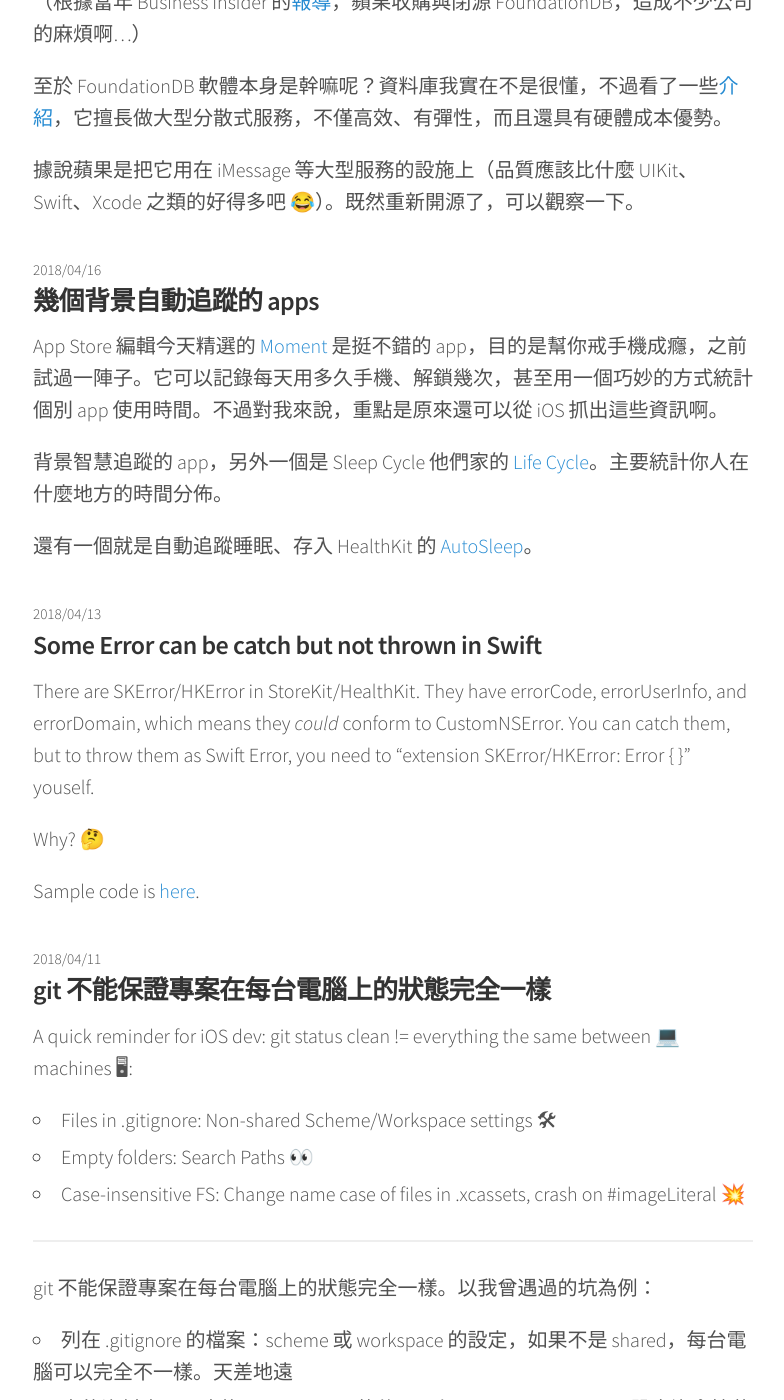
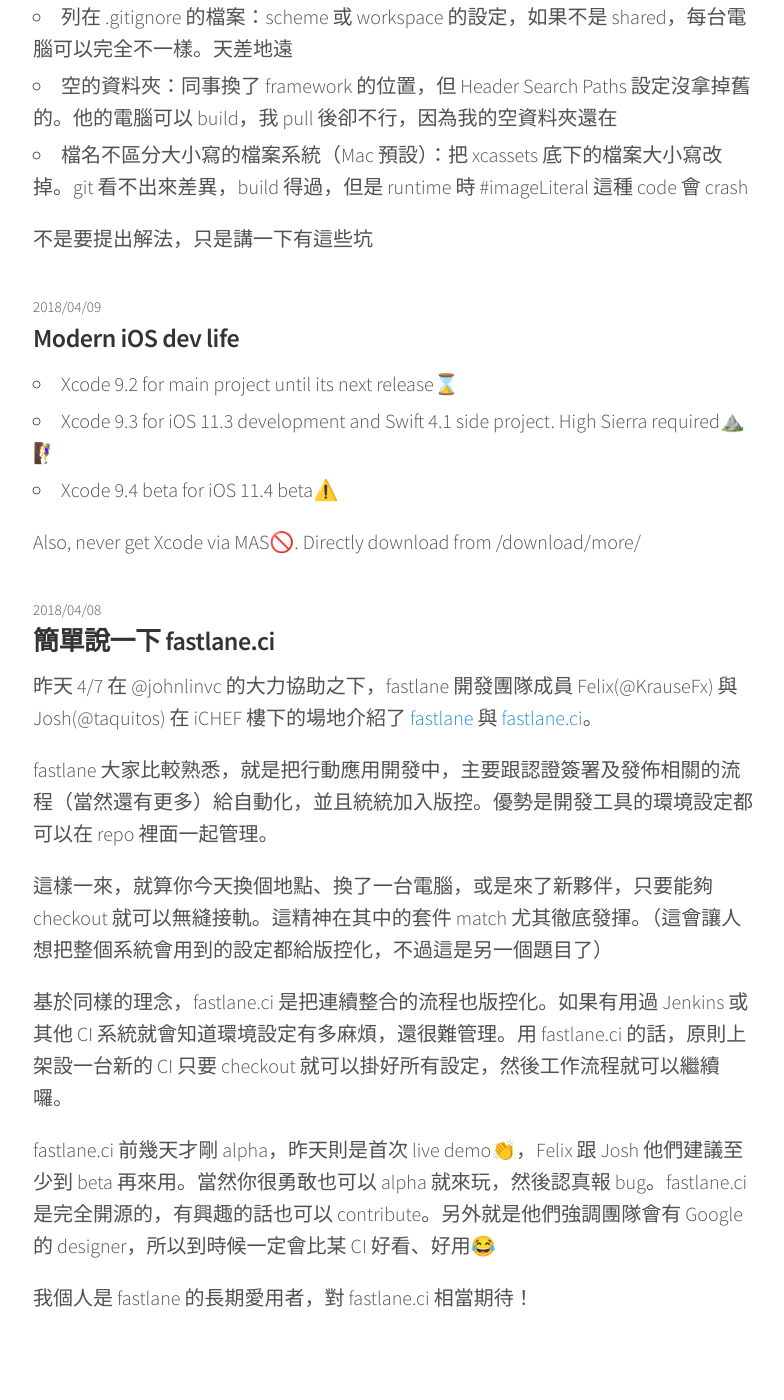
Before and after one commit to ethanhuang13/13h.tw, a Jekyll site: the page built from index.html, in a window 1280 px wide and 1400 px high, scrolled down 1146 px. Shown: the whole window, without its empty margins (247-1031 px from the left). Built offline with Jekyll 4.4.1, drawn with Linux system fonts in a browser that asks for light colours; the list of posts is cut into pages by our own code; some of the changed text lies outside the part shown.

Commit message:
Delete some posts

```diff
--- a/_posts/2018-04-09-modern-ios-dev-life.md
+++ b/_posts/2018-04-09-modern-ios-dev-life.md
@@ -2,7 +2,6 @@
 layout: post
 title: Modern iOS dev life
 ---
-Modern iOS dev life:
 - Xcode 9.2 for main project until its next release⌛️
 - Xcode 9.3 for iOS 11.3 development and Swift 4.1 side project. High Sierra required⛰️🧗‍♀️
 - Xcode 9.4 beta for iOS 11.4 beta⚠️
--- a/_posts/2018-04-13-some-error-can-be-catch-but-not-thrown.md
+++ /dev/null
@@ -1,9 +0,0 @@
----
-layout: post
-title: Some Error can be catch but not thrown in Swift
----
-There are SKError/HKError in StoreKit/HealthKit. They have errorCode, errorUserInfo, and errorDomain, which means they *could* conform to CustomNSError. You can catch them, but to throw them as Swift Error, you need to "extension SKError/HKError: Error { }" youself.
-
-Why? 🤔
-
-Sample code is [here](https://gist.github.com/ethanhuang13/f8cd1494e7316bd0a47d30886110e918).
--- a/_posts/2018-04-16-app-store-moment.md
+++ /dev/null
@@ -1,9 +0,0 @@
----
-layout: post
-title: 幾個背景自動追蹤的 apps
----
-App Store 編輯今天精選的 [Moment](https://itunes.apple.com/tw/story/id1345236394) 是挺不錯的 app，目的是幫你戒手機成癮，之前試過一陣子。它可以記錄每天用多久手機、解鎖幾次，甚至用一個巧妙的方式統計個別 app 使用時間。不過對我來說，重點是原來還可以從 iOS 抓出這些資訊啊。
-
-背景智慧追蹤的 app，另外一個是 Sleep Cycle 他們家的 [Life Cycle](https://itunes.apple.com/tw/app/life-cycle-track-your-time/id1064955217?mt=8)。主要統計你人在什麼地方的時間分佈。
-
-還有一個就是自動追蹤睡眠、存入 HealthKit 的 [AutoSleep](https://itunes.apple.com/tw/app/autosleep-tracker-for-watch/id1164801111?mt=8)。
--- a/_posts/2018-04-21-siri-satisfaction.md
+++ /dev/null
@@ -1,15 +0,0 @@
----
-layout: post
-title: iPhone X 與 Siri 滿意度
----
-「嘿 Siri，說個笑話。」
-
-「我不好笑的。」
-
-「嘿 Siri，說個笑話。」
-
-「好。有一支 iPhone 叫做 X，很厲害。有 85% 的用戶非常滿意，總共 97% 感到滿意。這些用戶[對 Siri 的滿意度高達 20%...](https://techpinions.com/top-takeaways-from-studying-iphone-x-owners/52639) 跟你說過不好笑了吧。」
-
-「嘿 Siri，這真的很好笑。」
-
-「我不太明白你說的意思。」
--- a/_posts/2018-09-14-%E5%BE%9E-ios-app-%E4%B8%80%E9%8D%B5%E7%99%BC%E9%80%81%E6%96%87%E7%AB%A0%E5%88%B0-github-io.markdown
+++ /dev/null
@@ -1,7 +0,0 @@
----
-layout: post
-title: 從 iOS app 一鍵發送文章到 GitHub.io
----
-根據[這篇文章](https://www.ryandaigle.com/a/ipad-pro-publishing-from-ulysses-to-jekyll-with-one-tap/)的方式設定。
-
-主要是透過 iOS 上的 Workflow、WorkingCopy app，以及 GitHub.io 設定好 jekyll。
```
